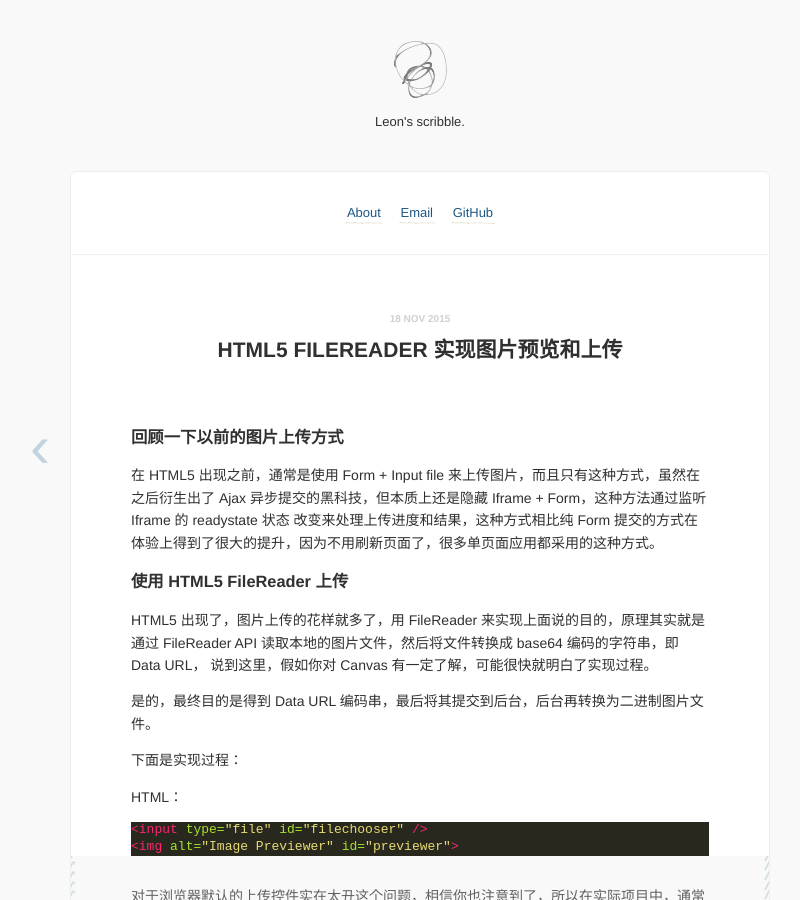
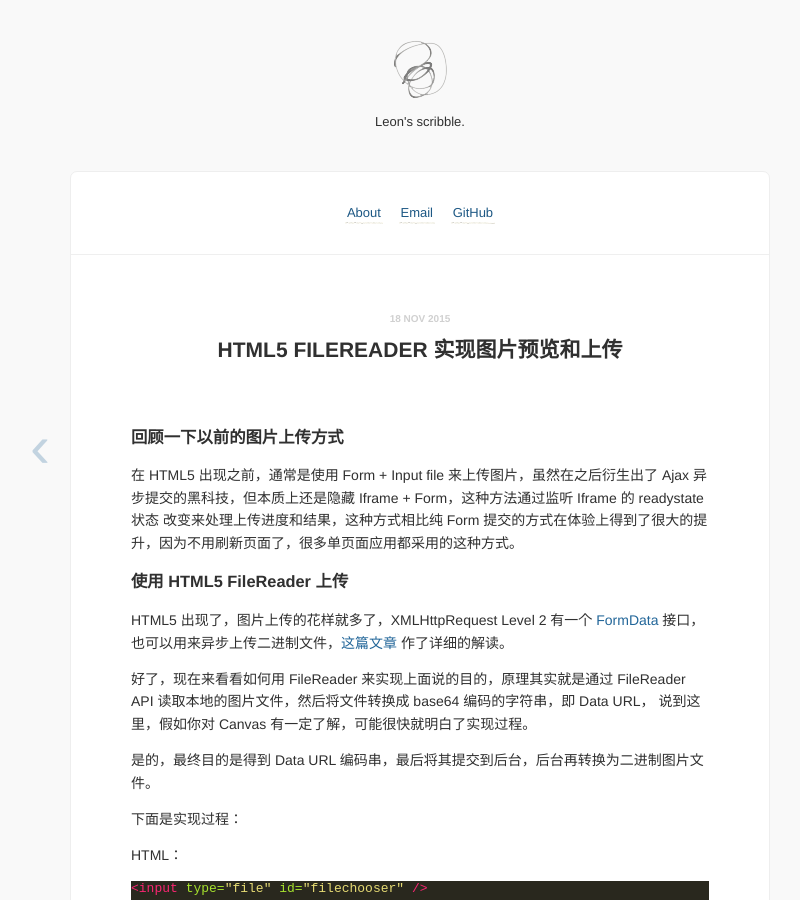
Before and after one commit to superRaytin/superraytin.github.io, a Jekyll site: the page built from _posts/skill/2015-11-18-html5-filereader-preview-upload.md, in a window 1280 px wide and 900 px high. Shown: the whole window, without its empty margins (220-1020 px from the left). Built offline with Jekyll 4.4.1, drawn with Linux system fonts in a browser that asks for light colours; Markdown is read by kramdown in place of the engine named in the settings; comment, search, counter and statistics services are not loaded.

Commit message:
update article

```diff
--- a/_posts/skill/2015-11-18-html5-filereader-preview-upload.md
+++ b/_posts/skill/2015-11-18-html5-filereader-preview-upload.md
@@ -7,12 +7,14 @@ disqus: y
 
 ### 回顾一下以前的图片上传方式
 
-在 HTML5 出现之前，通常是使用 Form + Input file 来上传图片，而且只有这种方式，虽然在之后衍生出了 Ajax 异步提交的黑科技，但本质上还是隐藏 Iframe + Form，这种方法通过监听 Iframe 的 readystate 状态
+在 HTML5 出现之前，通常是使用 Form + Input file 来上传图片，虽然在之后衍生出了 Ajax 异步提交的黑科技，但本质上还是隐藏 Iframe + Form，这种方法通过监听 Iframe 的 readystate 状态
 改变来处理上传进度和结果，这种方式相比纯 Form 提交的方式在体验上得到了很大的提升，因为不用刷新页面了，很多单页面应用都采用的这种方式。
 
 ### 使用 HTML5 FileReader 上传
 
-HTML5 出现了，图片上传的花样就多了，用 FileReader 来实现上面说的目的，原理其实就是通过 FileReader API 读取本地的图片文件，然后将文件转换成 base64 编码的字符串，即 Data URL，
+HTML5 出现了，图片上传的花样就多了，XMLHttpRequest Level 2 有一个 [FormData](https://developer.mozilla.org/zh-CN/docs/Web/API/FormData) 接口，也可以用来异步上传二进制文件，[这篇文章](http://www.cnblogs.com/lhb25/p/html5-formdata-tutorials.html) 作了详细的解读。
+
+好了，现在来看看如何用 FileReader 来实现上面说的目的，原理其实就是通过 FileReader API 读取本地的图片文件，然后将文件转换成 base64 编码的字符串，即 Data URL，
 说到这里，假如你对 Canvas 有一定了解，可能很快就明白了实现过程。
 
 是的，最终目的是得到 Data URL 编码串，最后将其提交到后台，后台再转换为二进制图片文件。
```
